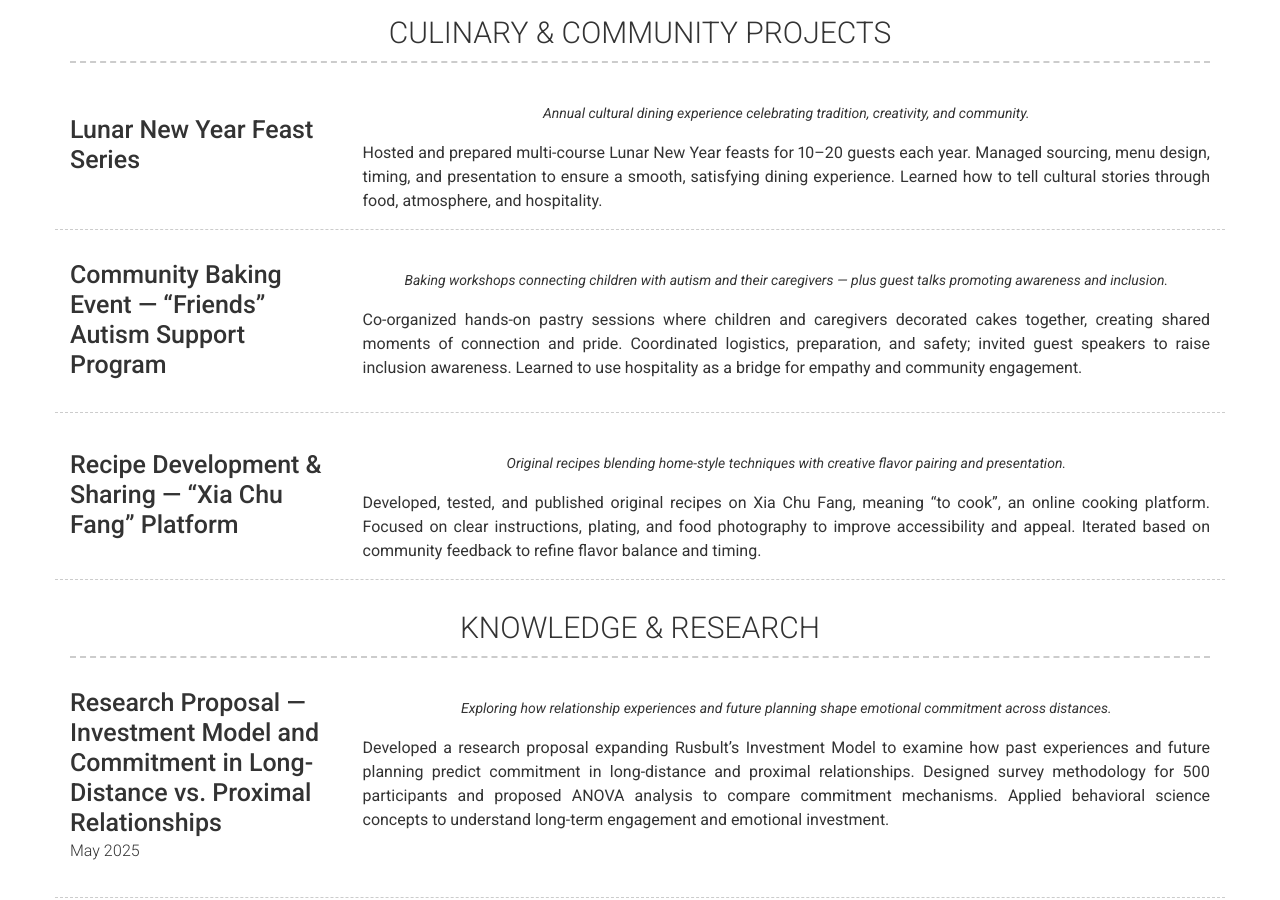
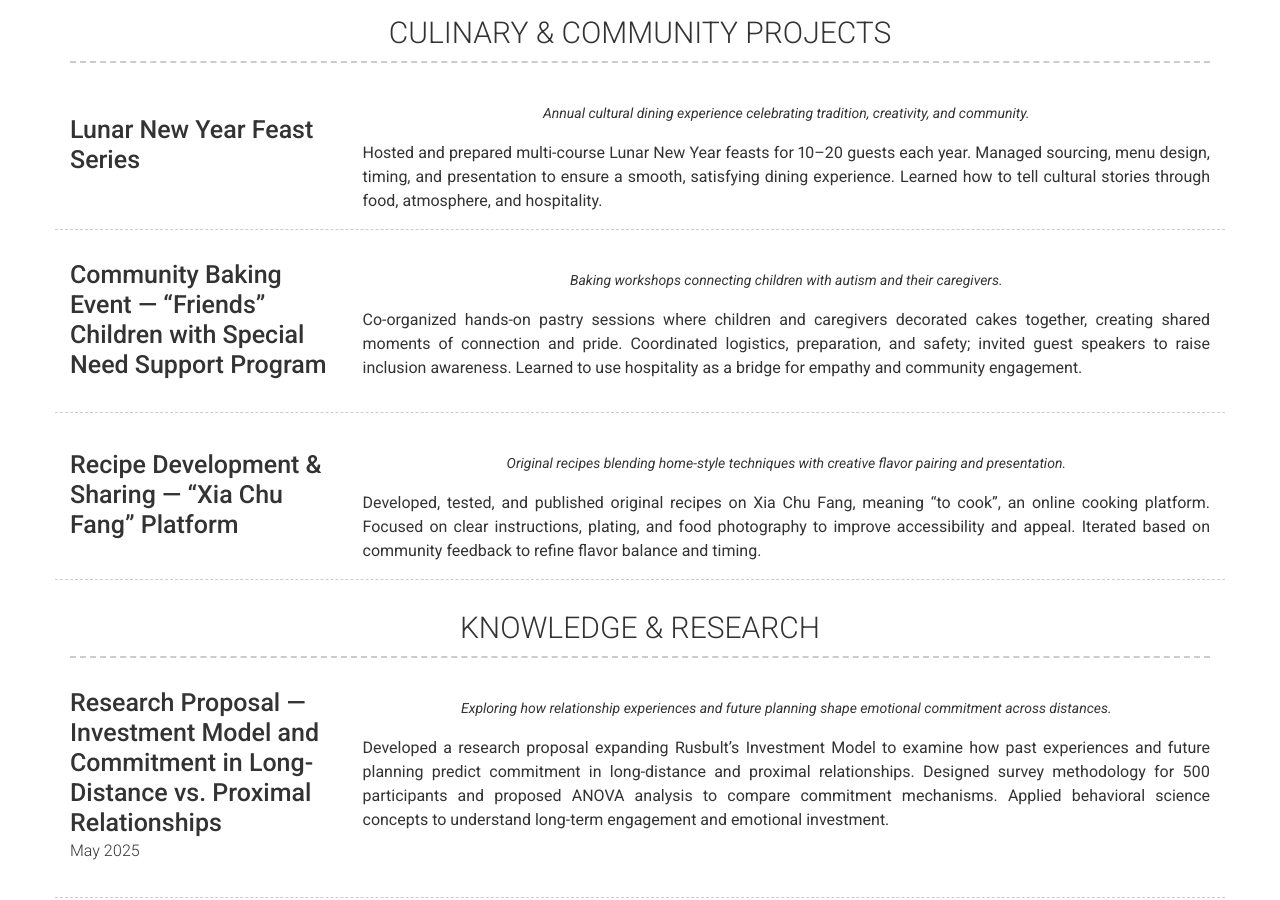
Before and after one commit to yueyiliao/yueyiliao.github.io, a Jekyll site: the page built from index.md, in a window 1280 px wide and 900 px high, scrolled down 1032 px. Built offline with Jekyll 4.4.1, drawn with Linux system fonts in a browser that asks for light colours; nearby versions of some CDN libraries.

Commit message:
Revise title for Community Baking Event
Updated event title for clarity and focus on children with special needs.

```diff
--- a/_config.yml
+++ b/_config.yml
@@ -88,9 +88,9 @@ content:
 
       - layout: left
         border: weak
-        title: Community Baking Event — “Friends” Autism Support Program
+        title: Community Baking Event — “Friends” Children with Special Need Support Program
         quote: >
-          Baking workshops connecting children with autism and their caregivers — plus guest talks promoting awareness and inclusion.
+          Baking workshops connecting children with autism and their caregivers.
         description: |
           Co-organized hands-on pastry sessions where children and caregivers decorated cakes together, creating shared moments of connection and pride.
           Coordinated logistics, preparation, and safety; invited guest speakers to raise inclusion awareness.
```
